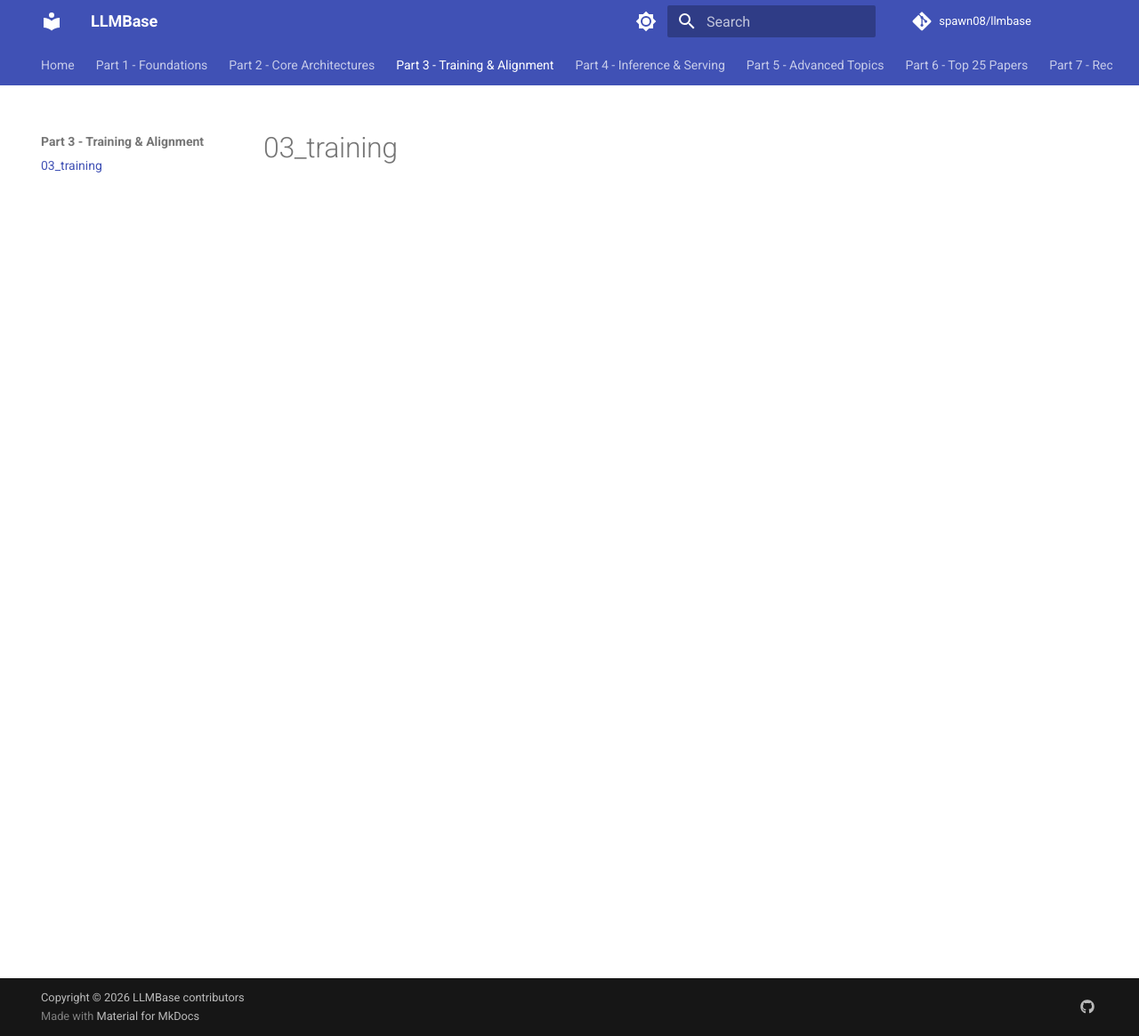
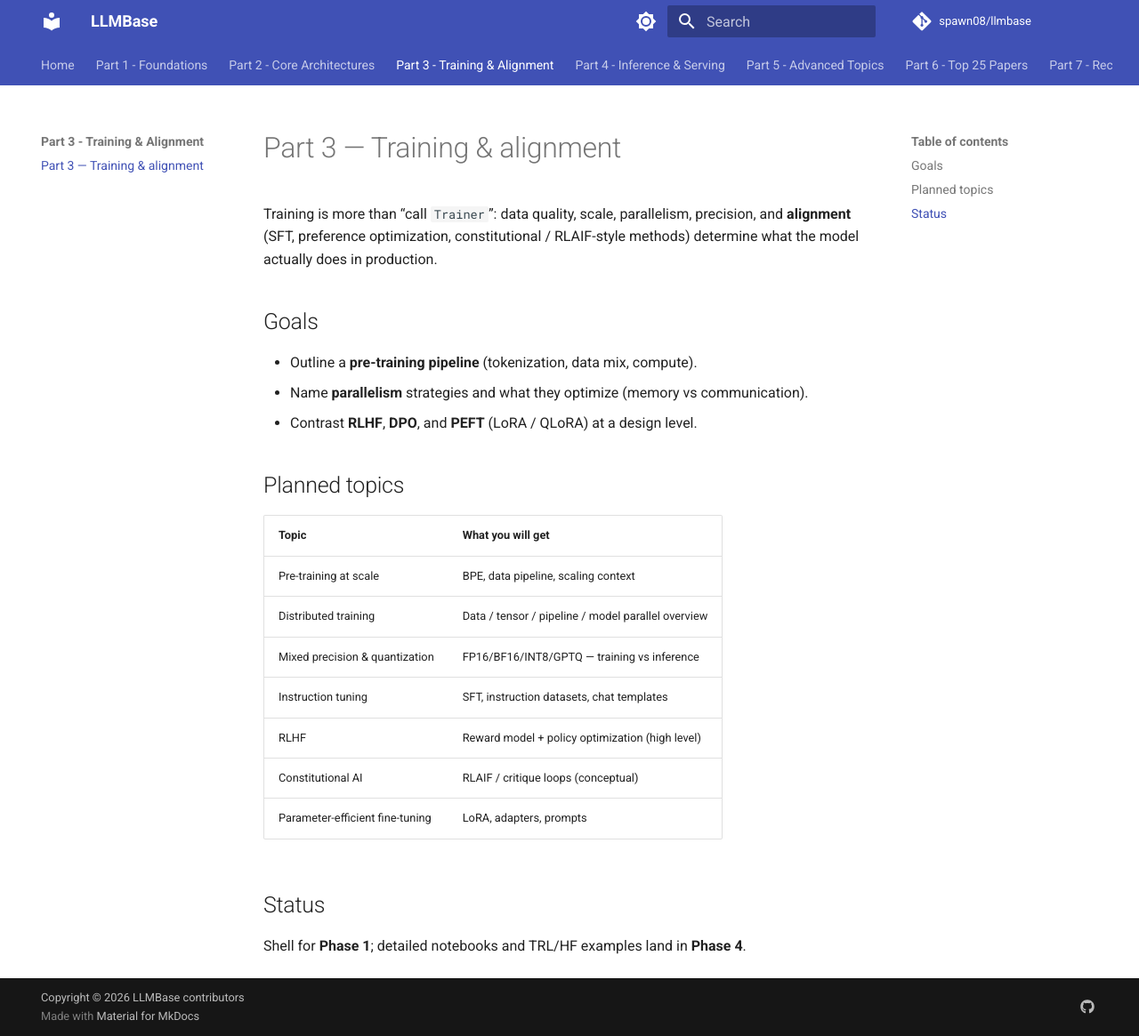
Before and after one commit to spawn08/llmbase, an MkDocs documentation site: the page built from docs/03_training/index.md, in a window 1280 px wide and 1165 px high. Shown: the whole window at 89% size. Built offline with MkDocs 1.6.1 and Material for MkDocs 9.7.7, drawn with Linux system fonts in a browser that asks for light colours; comment, search, counter and statistics services are not loaded.

Commit message:
docs(part3): add Training and Alignment section index
Scope pre-training, parallelism, quantization, SFT, RLHF, and PEFT.

Made-with: Cursor

```diff
--- a/docs/03_training/index.md
+++ b/docs/03_training/index.md
@@ -1 +1,25 @@
-# 03_training
+# Part 3 — Training & alignment
+
+Training is more than “call `Trainer`”: data quality, scale, parallelism, precision, and **alignment** (SFT, preference optimization, constitutional / RLAIF-style methods) determine what the model actually does in production.
+
+## Goals
+
+- Outline a **pre-training pipeline** (tokenization, data mix, compute).
+- Name **parallelism** strategies and what they optimize (memory vs communication).
+- Contrast **RLHF**, **DPO**, and **PEFT** (LoRA / QLoRA) at a design level.
+
+## Planned topics
+
+| Topic | What you will get |
+| --- | --- |
+| Pre-training at scale | BPE, data pipeline, scaling context |
+| Distributed training | Data / tensor / pipeline / model parallel overview |
+| Mixed precision & quantization | FP16/BF16/INT8/GPTQ — training vs inference |
+| Instruction tuning | SFT, instruction datasets, chat templates |
+| RLHF | Reward model + policy optimization (high level) |
+| Constitutional AI | RLAIF / critique loops (conceptual) |
+| Parameter-efficient fine-tuning | LoRA, adapters, prompts |
+
+## Status
+
+Shell for **Phase 1**; detailed notebooks and TRL/HF examples land in **Phase 4**.
```
